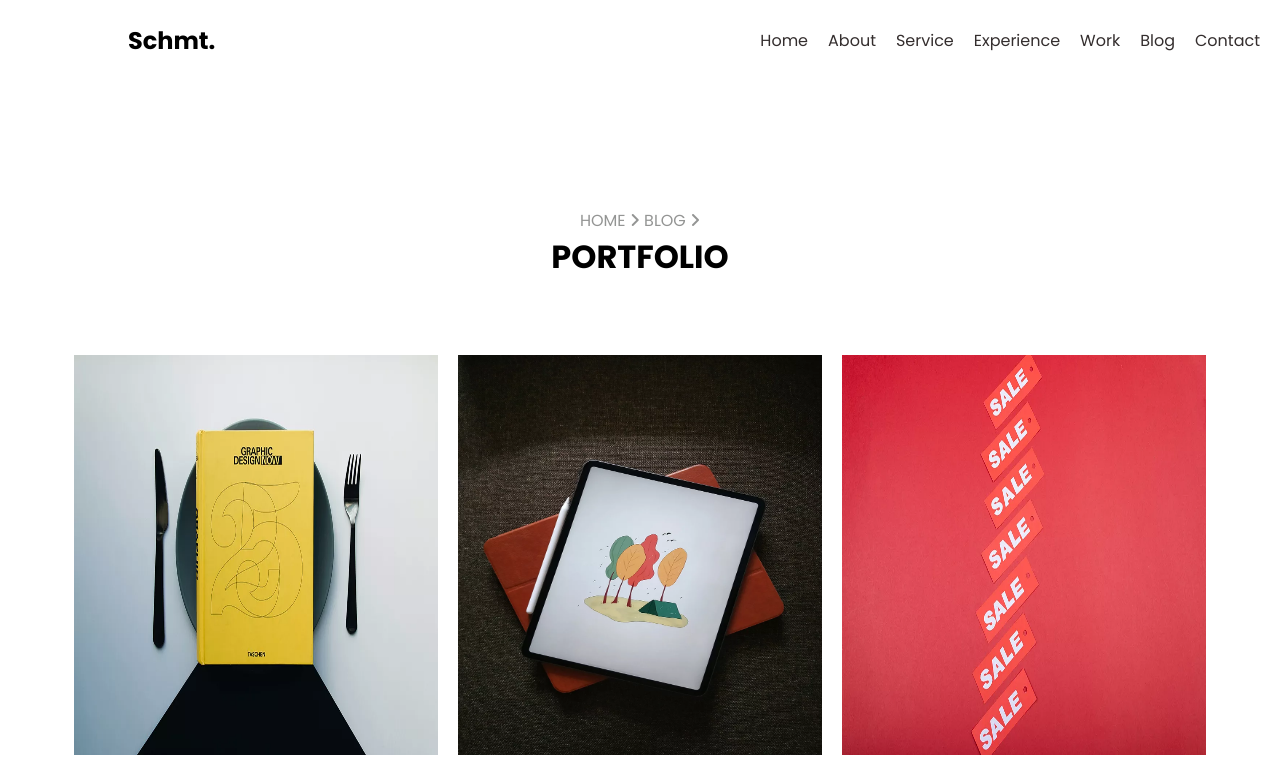
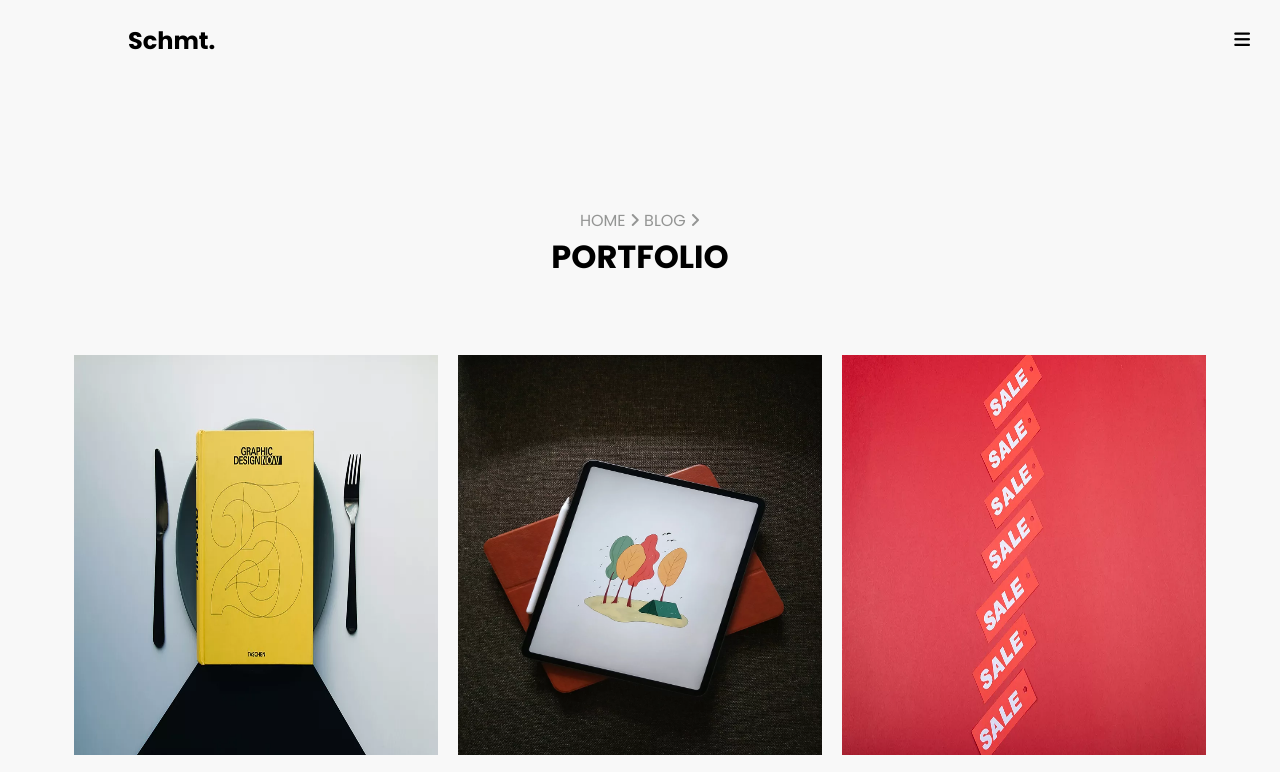
Before and after one commit to BoscoJohnson2001/Portfoilo-Website, a plain HTML site: page portfolio.html in a window 1280 px wide. Shown: the top 772 px of the page. Drawn offline with Linux system fonts and the light colour scheme.

Commit message:
navbar Changes

```diff
--- a/contactstyle.css
+++ b/contactstyle.css
@@ -25,19 +25,49 @@ body {
   padding: 10%;
 }
 
-nav {
-  display: flex;
-  gap: 20px;
-  margin-right: 20px;
+#menuitem {
+  display: none;
+  /* gap: 20px; */
+  /* margin-right: 20px; */
+  flex-direction: column;
+  position: absolute;
+  /* padding-right: 20%; */
+  width: 15%;
   /* padding-left: 900px; */
   /* justify-content: space-between; */
   /* align-content: space-between; */
+  background-color: white;
+  right: 30px;
+  top: 50px;
+  padding: 1% 0;
+}
+
+.hamburger-btn {
+  background: none;
+  border: none;
+  font-size: large;
+  cursor: pointer;
+}
+
+.hamburger-menu {
+  margin-right: 30px;
+  /* font-size: 13px; */
+  font-weight: 100;
+  background-color: none;
 }
 
 nav a {
   text-decoration: none;
   color: rgb(52, 46, 46);
+  font-size: 13px;
+  padding: 5% 10%;
 }
+
+nav a:active {
+  /* background-color: #D4C555; */
+  color: #D4C555;
+}
+
 
 a {
   text-decoration: none;
--- a/experience.css
+++ b/experience.css
@@ -26,19 +26,49 @@ body {
   padding: 10%;
 }
 
-nav {
-  display: flex;
-  gap: 20px;
-  margin-right: 20px;
+#menuitem {
+  display: none;
+  /* gap: 20px; */
+  /* margin-right: 20px; */
+  flex-direction: column;
+  position: absolute;
+  /* padding-right: 20%; */
+  width: 15%;
   /* padding-left: 900px; */
   /* justify-content: space-between; */
   /* align-content: space-between; */
+  background-color: white;
+  right: 30px;
+  top: 50px;
+  padding: 1% 0;
+}
+
+.hamburger-btn {
+  background: none;
+  border: none;
+  font-size: large;
+  cursor: pointer;
+}
+
+.hamburger-menu {
+  margin-right: 30px;
+  /* font-size: 13px; */
+  font-weight: 100;
+  background-color: none;
 }
 
 nav a {
   text-decoration: none;
   color: rgb(52, 46, 46);
+  font-size: 13px;
+  padding: 5% 10%;
 }
+
+nav a:active {
+  /* background-color: #D4C555; */
+  color: #D4C555;
+}
+
 
 a {
   text-decoration: none;
--- a/portfolio.css
+++ b/portfolio.css
@@ -8,6 +8,7 @@
 
 body {
   font-family: "Poppins", Arial, sans-serif;
+  background-color: #f8f8f8;
 }
 
 .header-container {
@@ -25,19 +26,49 @@ body {
   padding: 10%;
 }
 
-nav {
-  display: flex;
-  gap: 20px;
-  margin-right: 20px;
+#menuitem {
+  display: none;
+  /* gap: 20px; */
+  /* margin-right: 20px; */
+  flex-direction: column;
+  position: absolute;
+  /* padding-right: 20%; */
+  width: 15%;
   /* padding-left: 900px; */
   /* justify-content: space-between; */
   /* align-content: space-between; */
+  background-color: white;
+  right: 30px;
+  top: 50px;
+  padding: 1% 0;
+}
+
+.hamburger-btn {
+  background: none;
+  border: none;
+  font-size: large;
+  cursor: pointer;
+}
+
+.hamburger-menu {
+  margin-right: 30px;
+  /* font-size: 13px; */
+  font-weight: 100;
+  background-color: none;
 }
 
 nav a {
   text-decoration: none;
   color: rgb(52, 46, 46);
+  font-size: 13px;
+  padding: 5% 10%;
 }
+
+nav a:active {
+  /* background-color: #D4C555; */
+  color: #D4C555;
+}
+
 
 a {
   text-decoration: none;
@@ -159,10 +190,6 @@ a {
   border-radius: 8px;
   padding: 8px 13px;
   margin: 0 5px;
-  -webkit-border-radius: 8px;
-  -moz-border-radius: 8px;
-  -ms-border-radius: 8px;
-  -o-border-radius: 8px;
   color: rgb(36, 34, 34);
   font-size: small;
 }
--- a/portfolio.html
+++ b/portfolio.html
@@ -19,7 +19,7 @@
     <h2>
       Schmt.
     </h2>
-    <nav>
+    <nav id="menuitem">
       <a href="index.html">Home</a>
       <a href="aboutus.html">About</a>
       <a href="#">Service</a>
@@ -28,6 +28,11 @@
       <a href="#">Blog</a>
       <a href="contact.html">Contact</a>
     </nav>
+    <div class="hamburger-menu" onclick="hamburgerfunction()">
+      <button id="hammenu" class="hamburger-btn">
+        <span class="fa-solid fa-bars" id="icon"></span>
+      </button>
+    </div>
   </header>
   <div class="portfolio_container">
     <div class="navi">
@@ -122,6 +127,7 @@
       </p>
     </footer>
   </div>
+  <script src="index.js"></script>
 </body>
 <script src="https://kit.fontawesome.com/cdc6dd237a.js" crossorigin="anonymous"></script>
 
```
Also changed, not shown: contact.html (+8 -2 lines), experience.html (+7 -1 lines).
